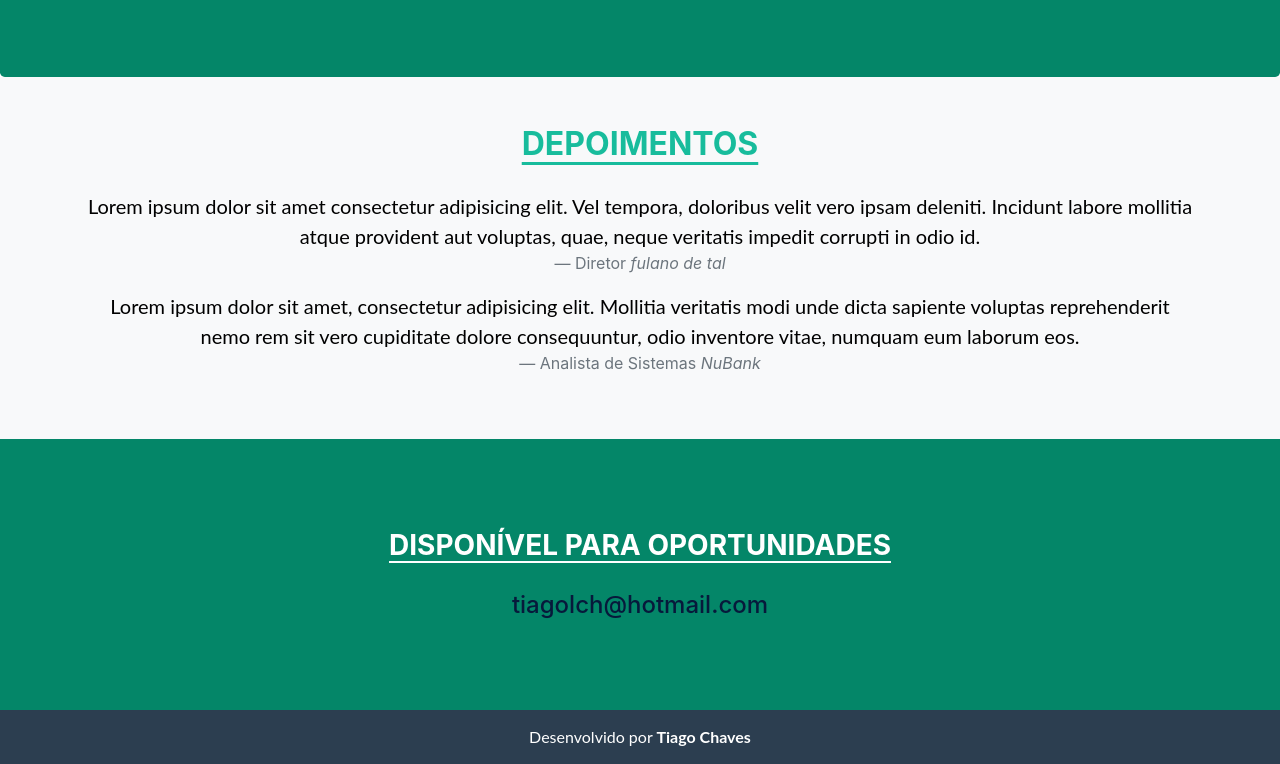
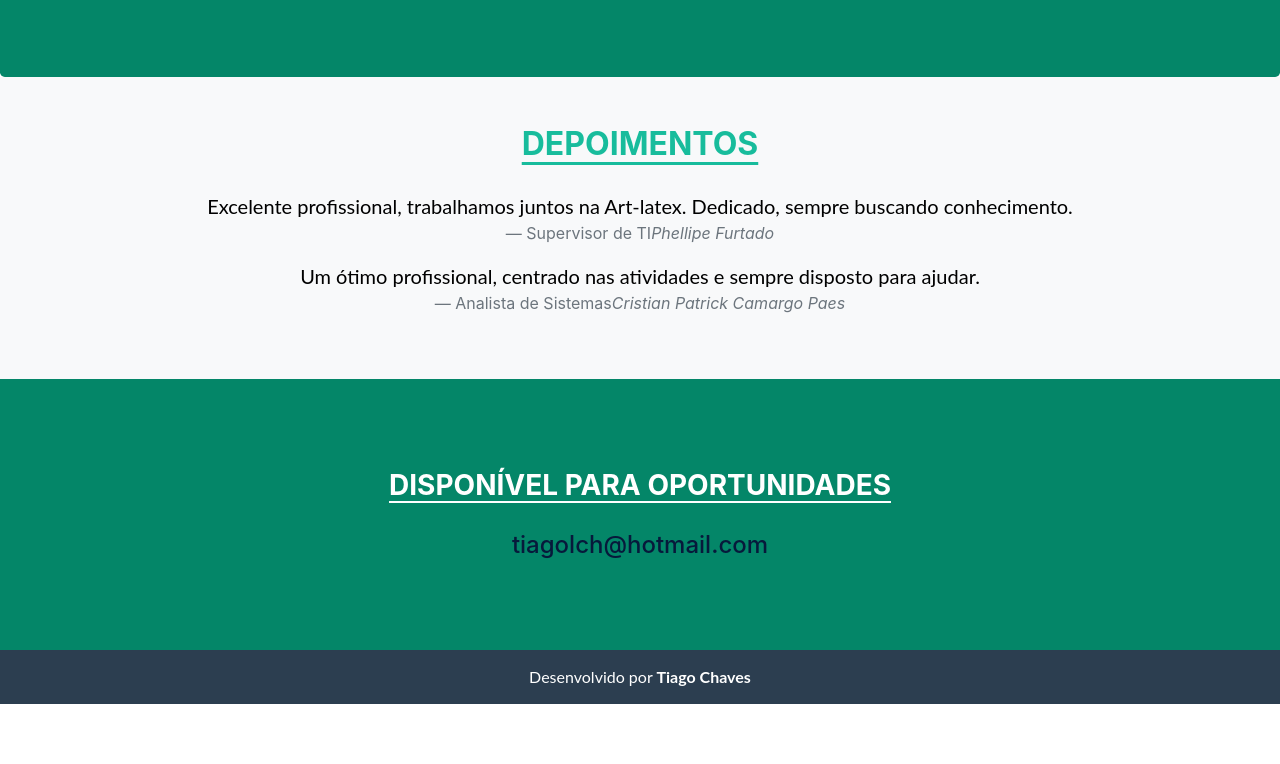
Before and after one commit to tiagolch/tiagochaves.github.io, a plain HTML site: page index.html in a window 1280 px wide. Shown: the part 1564-2328 px from the top of the page. After the commit the page ends 2268 px from the top, so only its background shows below. Drawn offline with nearby package versions, Linux system fonts and the light colour scheme.

Commit message:
Adicionado Depoimentos

```diff
--- a/index.html
+++ b/index.html
@@ -189,19 +189,17 @@
             <div class="container">
                 <h2 class="text-center jumbotron-heading titulosVerdes">Depoimentos</h2>
                 <blockquote class="blockquote text-center">
-                    <p class="mb-0">Lorem ipsum dolor sit amet consectetur adipisicing elit.
-                        Vel tempora, doloribus velit vero ipsam deleniti. Incidunt labore
-                        mollitia atque provident aut voluptas, quae, neque veritatis impedit
-                        corrupti in odio id. </p>
-                    <footer class="blockquote-footer">Diretor <cite title="Source Title">fulano de tal</cite>
+                    <p class="mb-0">
+                    	Excelente profissional, trabalhamos juntos na Art-latex. Dedicado, sempre buscando conhecimento.
+                    </p>
+                    <footer class="blockquote-footer">Supervisor de TI<cite title="Source Title">Phellipe Furtado</cite>
                     </footer>
                 </blockquote>
                 <blockquote class="blockquote text-center">
-                    <p class="mb-0">Lorem ipsum dolor sit amet, consectetur adipisicing elit.
-                        Mollitia veritatis modi unde dicta sapiente voluptas reprehenderit nemo
-                        rem sit vero cupiditate dolore consequuntur, odio inventore vitae,
-                         numquam eum laborum eos.</p>
-                    <footer class="blockquote-footer">Analista de Sistemas <cite title="Source Title">NuBank</cite>
+                    <p class="mb-0">
+                    Um ótimo profissional, centrado nas atividades e sempre disposto para ajudar.
+                	</p>
+                    <footer class="blockquote-footer">Analista de Sistemas<cite title="Source Title">Cristian Patrick Camargo Paes</cite>
                     </footer>
                 </blockquote>
             </div>
```
